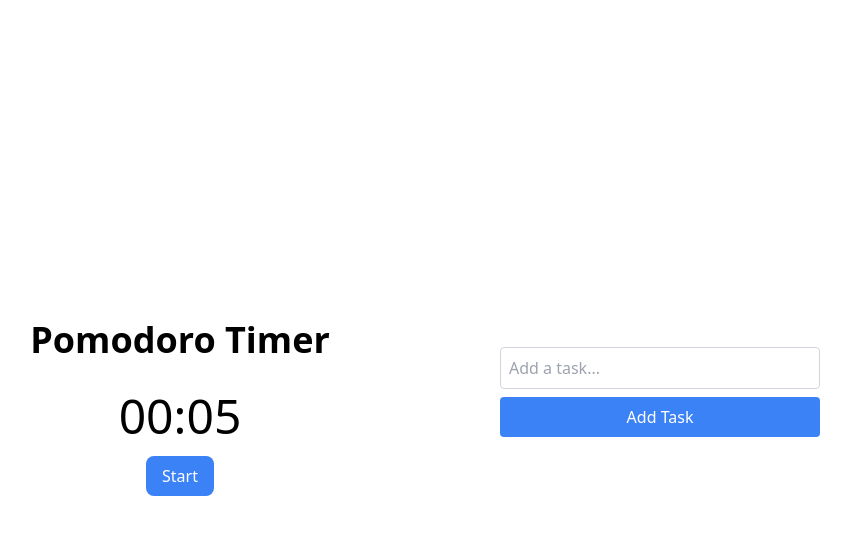
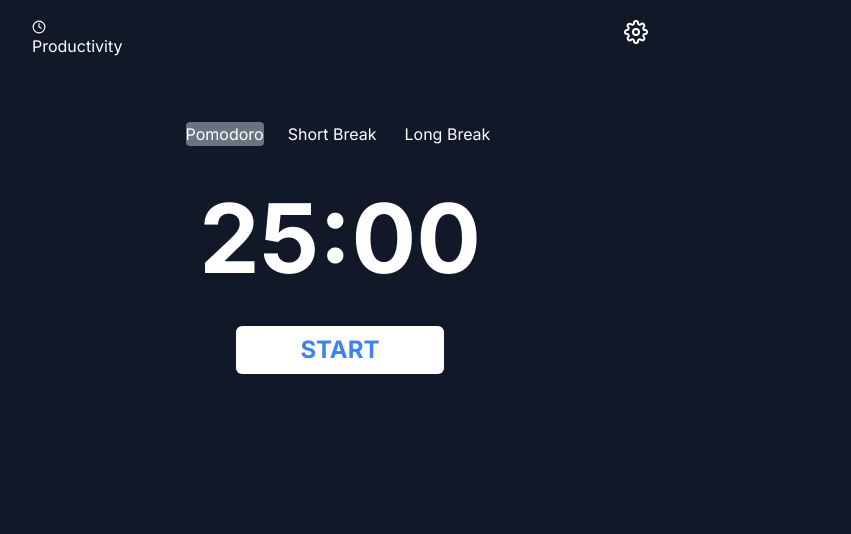
Before and after one commit to gabrieldpcordeiro/pomodoro-app, a Next.js app: page / in a window 1280 px wide. Shown: the top 534 px of the page, without its empty margins (300-1151 px from the left). Built offline with nearby package versions, Linux system fonts and the light colour scheme.

Commit message:
Refactoring Project Add React Icon,add new font, Refactor Design, breaking pomodoro component into timer and navigation for better Reusability

```diff
--- a/package.json
+++ b/package.json
@@ -13,6 +13,7 @@
     "postcss-preset-env": "^9.2.0",
     "react": "^18",
     "react-dom": "^18",
+    "react-icons": "^4.11.0",
     "sass": "^1.69.3"
   },
   "devDependencies": {
--- /dev/null
+++ b/src/app/components/Navigation.tsx
@@ -0,0 +1,16 @@
+import React from 'react';
+import {FiSettings, FiClock} from "react-icons/fi";
+
+const Navigation = () => {
+    return (
+        <nav className="pt-5 text-white flex justify-between w-11/12 mx-auto">
+            <div className="fex items-center gap-1 cursor-pointer">
+                <FiClock className="text-sm"/>
+                <h1>Productivity</h1>
+            </div>
+            <FiSettings className="text-2xl cursor-pointer"/>
+        </nav>
+    );
+};
+
+export default Navigation;
--- a/src/app/components/Pomodoro.tsx
+++ b/src/app/components/Pomodoro.tsx
@@ -51,7 +51,7 @@ const Pomodoro = () => {
                             className="btn pause-btn bg-blue-500 hover:bg-blue-700 px-4 py-2 rounded-lg"
                             onClick={toggleTimer}
                         >
-                            Pause
+                            Stop
                         </button>
                         <button
                             className="btn restart-btn bg-blue-500 hover:bg-blue-700 px-4 py-2 rounded-lg"
--- /dev/null
+++ b/src/app/components/Timer.tsx
@@ -0,0 +1,35 @@
+import React, {useState} from 'react';
+
+interface TimerProps {
+    stage: number,
+    switchStage: (index: number) => void;
+    getTickingTime: () => number;
+}
+
+const Timer: React.FC<TimerProps> = ({stage, switchStage, getTickingTime}) => {
+    const options = ["Pomodoro", " Short Break", "Long Break"]
+    return (
+        <div className=" w-10/12 mx-auto pt-5 text-white flex flex-col justify-center items-center mt-10">
+            <div className=" flex gap-5 items-center">
+                {options.map((option, index) => {
+                    return <h1 key={index}
+                               className={`${index === stage ? " bg-gray-500 bg-opacity-30" : ""}p-1 cursor-pointer transition-all rounded`}
+                               onClick={() => switchStage(index)}
+                    >
+                        {option}
+                    </h1>
+                })}
+            </div>
+            <div className=" mt-10 mb-10">
+                <h1 className="text-8xl font-bold select-none m-0">
+                    {getTickingTime()}:00
+                </h1>
+            </div>
+            <button className={"px-16 py-2 text-2xl rounded-md bg-white text-blue-500 uppercase font-bold"}>
+                Start
+            </button>
+        </div>
+    );
+};
+
+export default Timer;
--- a/src/pages/index.tsx
+++ b/src/pages/index.tsx
@@ -1,18 +1,45 @@
 import Pomodoro from "@/app/components/Pomodoro";
 import TaskList from "@/app/components/TaskList";
+import Navigation from "@/app/components/Navigation";
+import Timer from "@/app/components/Timer";
+import {useState} from "react";
 
 
-const Home = () => {
+const Index = () => {
+
+    const [pomodoro, setPomodoro] = useState<number>(25)
+    const [longBreak, setLongBreak] = useState<number>(10)
+    const [shortBreak, setShortBreak] = useState<number>(5)
+
+    const [stage, setStage] = useState<number>(0)
+
+    const switchStage = (index: number) => {
+        setStage(index)
+    }
+
+    const getTickingTime = () => {
+        const timeStage: { [index: number]: number } = {
+            0: pomodoro,
+            1: longBreak,
+            2: shortBreak,
+        }
+        return timeStage[stage];
+    }
     return (
-        <div className="flex justify-center items-center h-screen">
-            <div className="w-full sm:w-1/2 md:w-2/3 lg:w-2/4">
-                <Pomodoro />
+        <div className="bg-gray-900 min-h-screen font-inter">
+            <div className="max-w-2xl min-h-screen mx-auto">
+                <Navigation/>
+                <Timer
+                    stage={stage}
+                    switchStage={switchStage}
+                    getTickingTime={getTickingTime}
+                />
             </div>
-            <div className="w-full sm:w-1/2 md:w-1/3 lg:w-1/4">
-                <TaskList />
-            </div>
+            {/*<div className="w-full sm:w-1/2 md:w-1/3 lg:w-1/4">*/}
+            {/*    <TaskList />*/}
+            {/*</div>*/}
         </div>
     );
 };
 
-export default Home;
+export default Index;
--- /dev/null
+++ b/src/styles/font.css
@@ -0,0 +1 @@
+@import url("https://fonts.googleapis.com/css2?family=Inter:wght@100;200;300;400;500;600;700;800;900&display=sawp");
--- a/tailwind.config.ts
+++ b/tailwind.config.ts
@@ -1,4 +1,4 @@
-import type { Config } from 'tailwindcss'
+import type {Config} from 'tailwindcss'
 
 const config: Config = {
     content: [
@@ -13,6 +13,9 @@ const config: Config = {
                 'gradient-conic':
                     'conic-gradient(from 180deg at 50% 50%, var(--tw-gradient-stops))',
             },
+            fontFamily: {
+                inter: ["Inter"]
+            }
         },
     },
     plugins: [],
```
Also changed, not shown: src/pages/_app.tsx (+4 -3 lines), 1 other file (tests, documents, lock files or other folders). Lines whose indentation alone changed are shown as unchanged.
